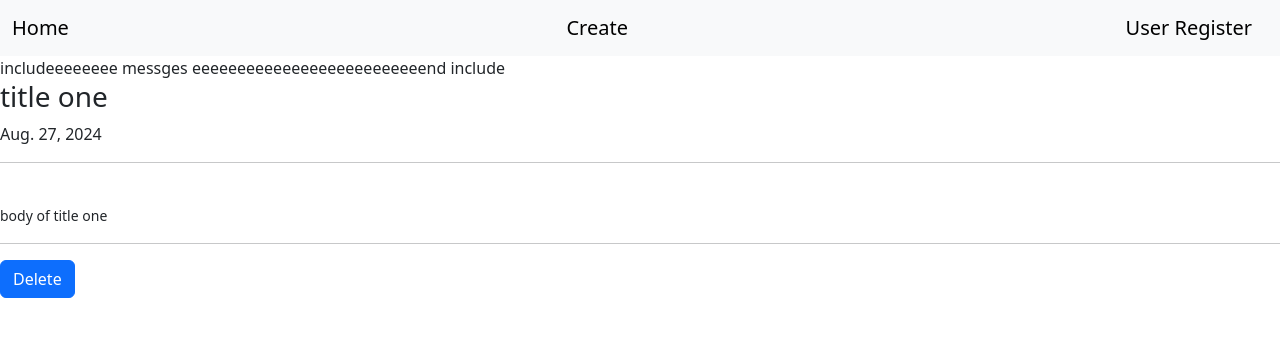
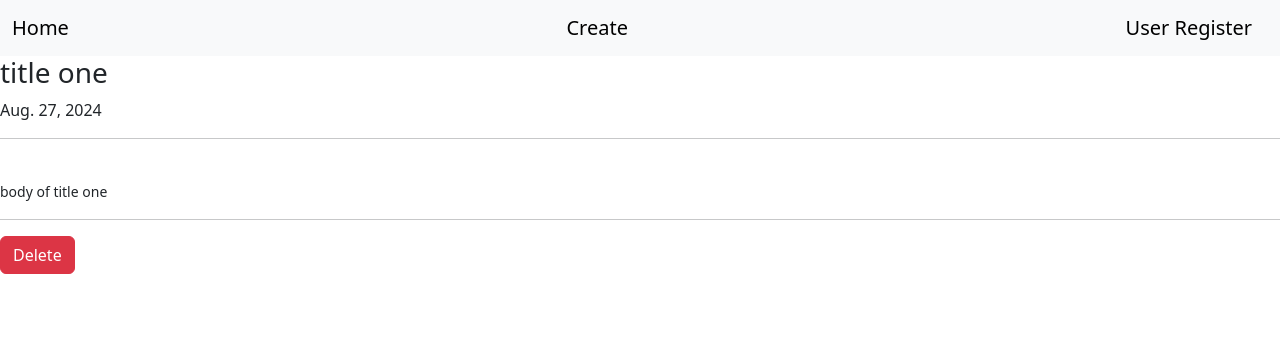
Before and after one commit to Alirezagoudarzi/TODOtest, a Django app: page /detail/1/ in a window 1280 px wide. Shown: the top 356 px of the page. Run offline with Django 5.2, Linux system fonts and the light colour scheme; data comes from the database, SQL or seed files in the repository; both versions use the stored data as it was after the commit.

Commit message:
Delete done

```diff
--- a/home/urls.py
+++ b/home/urls.py
@@ -6,4 +6,8 @@ urlpatterns = [
     path('',views.home,name='home'),
     path('detail/<int:todo_id>/',views.detail,name='detail'),
     path('create/',views.create,name='create'),
+    path('delete/<int:todo_id>/',views.delete,name='delete'),
+
+
+
 ]
--- a/home/views.py
+++ b/home/views.py
@@ -30,3 +30,11 @@ def create(request):
         form=CreateTodoForms()
 
     return render(request,'create.html',{'form':form})
+
+
+def delete(request,todo_id):
+    todo=TODO.objects.get(id=todo_id)
+    TODO.objects.get(id=todo_id).delete()
+    msg='Todo \''+todo.title+'\' delete Successfully'
+    messages.success(request,msg,'success')
+    return redirect('home')
--- a/templates/base.html
+++ b/templates/base.html
@@ -21,9 +21,7 @@
 <body>
 
 {% include "navbar.html" %}
-includeeeeeeee messges
 {% include "message.html" %}
-eeeeeeeeeeeeeeeeeeeeeeeeeend include
 
 
 
--- a/templates/detail.html
+++ b/templates/detail.html
@@ -8,6 +8,11 @@
 <small>{{todo.body}}</small>
 <hr>
 
-<button type="button" class="btn btn-primary">Delete</button>
+<a href='{% url "delete" todo.id %}' class="btn btn-danger">Delete</a>
+
+{% comment %} <a href="{% url "delete" todo_id.id %}">Delete</a> {% endcomment %}
+{% comment %} <button type="button" class="btn btn-primary" onclick="location.href='https://www.google.com';"=>Delete</button> {% endcomment %}
+
+{% comment %} <a href="{% url "deletes" todo_id.id %}">Delete</a> {% endcomment %}
 
 {% endblock content %}
```
Also changed, not shown: db.sqlite3.
